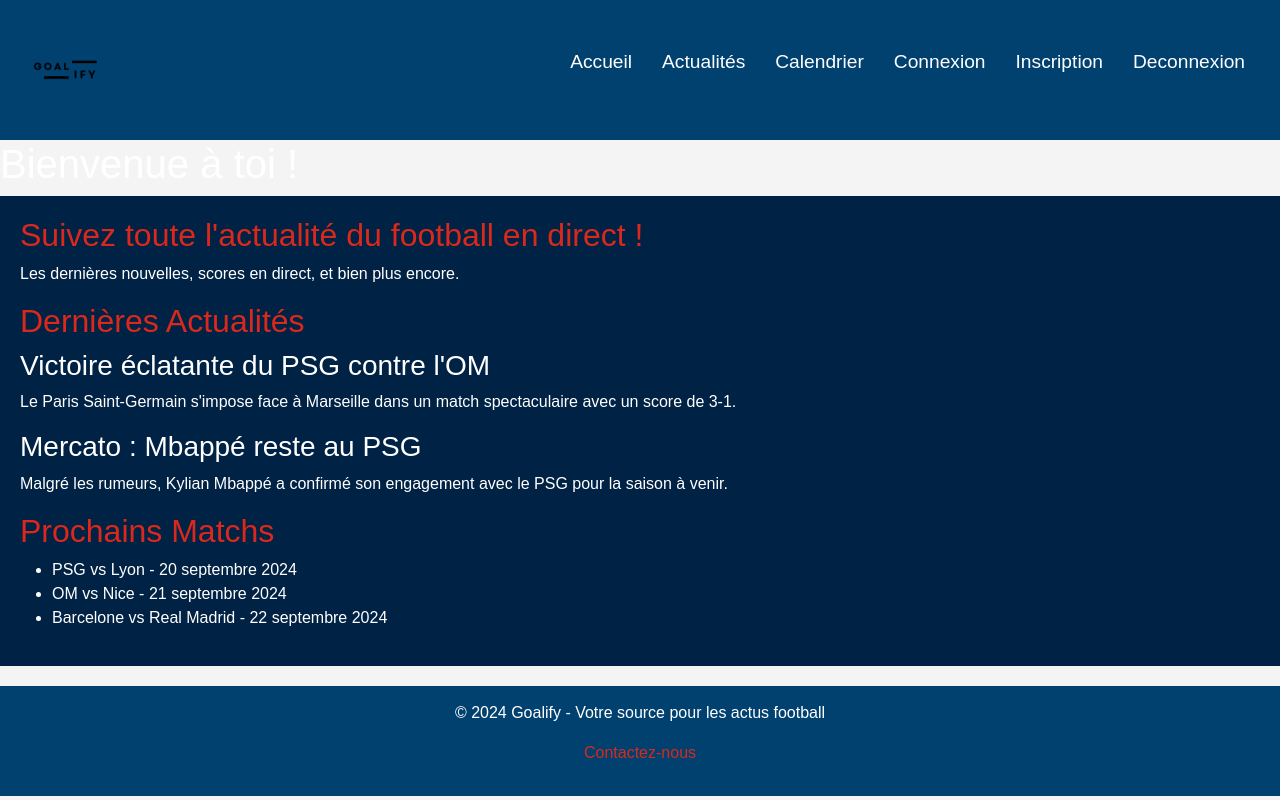
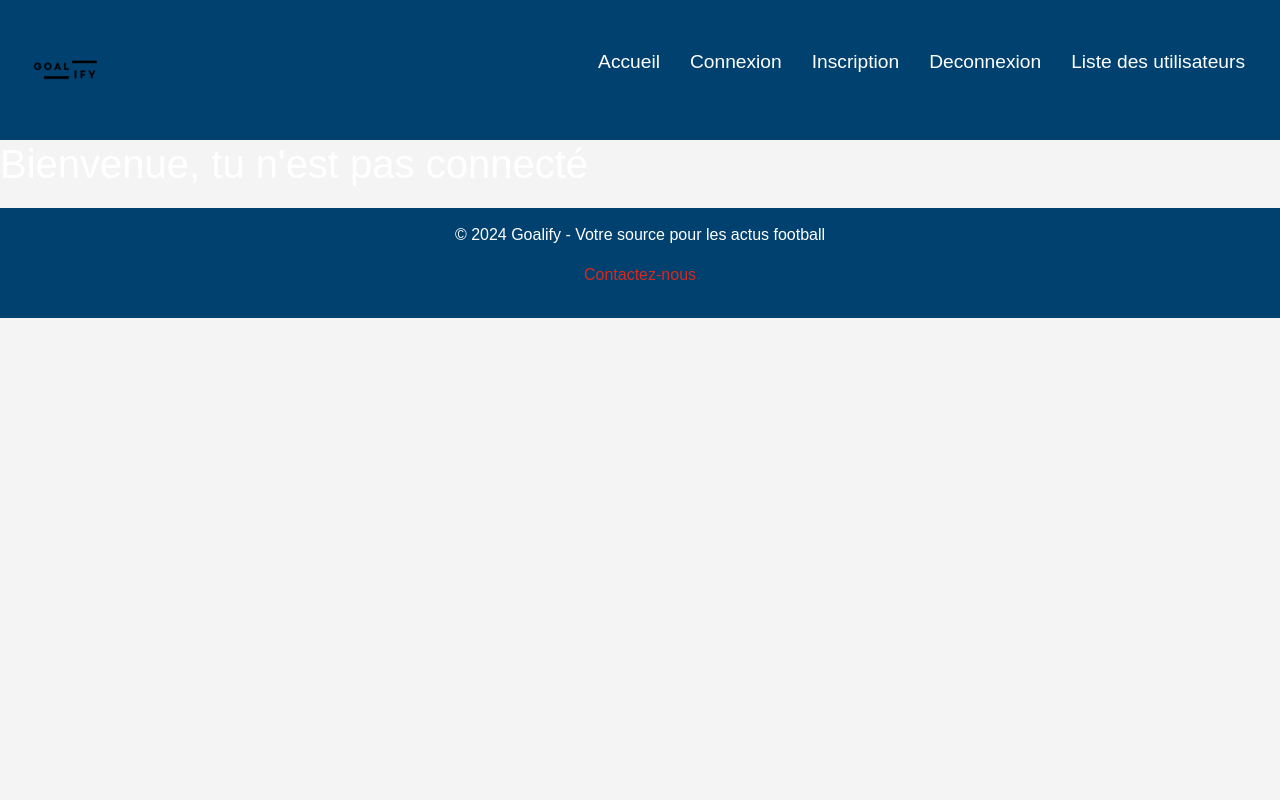
Before and after one commit to RELHAMRI/Goalify, a PHP site: page / in a window 1280 px wide. Run offline with PHP 8.4, Linux system fonts and the light colour scheme.

Commit message:
fin d'affichages et pages utilisateurs

```diff
--- a/app/Views/home.view.php
+++ b/app/Views/home.view.php
@@ -6,34 +6,8 @@
         <?php
     }else {
 ?>
-    <h1>Bienvenue à toi !</h1>
-    <main>
-        <section id="hero">
-            <h2>Suivez toute l'actualité du football en direct !</h2>
-            <p>Les dernières nouvelles, scores en direct, et bien plus encore.</p>
-        </section>
+    <h1>Bienvenue, tu n'est pas connecté</h1>
 
-        <section id="actu">
-            <h2>Dernières Actualités</h2>
-            <article>
-                <h3>Victoire éclatante du PSG contre l'OM</h3>
-                <p>Le Paris Saint-Germain s'impose face à Marseille dans un match spectaculaire avec un score de 3-1.</p>
-            </article>
-            <article>
-                <h3>Mercato : Mbappé reste au PSG</h3>
-                <p>Malgré les rumeurs, Kylian Mbappé a confirmé son engagement avec le PSG pour la saison à venir.</p>
-            </article>
-        </section>
-
-        <section id="calendrier">
-            <h2>Prochains Matchs</h2>
-            <ul>
-                <li>PSG vs Lyon - 20 septembre 2024</li>
-                <li>OM vs Nice - 21 septembre 2024</li>
-                <li>Barcelone vs Real Madrid - 22 septembre 2024</li>
-            </ul>
-        </section>
-    </main>
 <?php
 }
     include_once(__DIR__ . "/partials/footer.php");
--- a/app/Views/partials/head.php
+++ b/app/Views/partials/head.php
@@ -18,11 +18,10 @@
         <nav>
             <ul>
                 <li><a href="/">Accueil</a></li>
-                <li><a href="#">Actualités</a></li>
-                <li><a href="#">Calendrier</a></li>
                 <li><a href="/connexion">Connexion</a></li>
                 <li><a href="/register">Inscription</a></li>
                 <li><a href="/logout">Deconnexion</a></li>
+                <li><a href="/users">Liste des utilisateurs</a></li>
             </ul>
         </nav>
     </header>
--- a/config/router.php
+++ b/config/router.php
@@ -13,7 +13,8 @@ $uri = parse_url($_SERVER['REQUEST_URI'])['path'];
         '/' => 'HomeController.php',
         '/register' => 'RegisterController.php',
         '/connexion' => 'ConnexionController.php',
-        '/logout' => 'LogoutController.php'
+        '/logout' => 'LogoutController.php',
+        '/users' => 'UsersController.php',
     ];
 
 // Vérification de l'existance de la route dans le tableau des routes
```
Also changed, not shown: app/Controllers/UsersController.php (added, +19 -0 lines), app/Views/users.view.php (added, +29 -0 lines).
